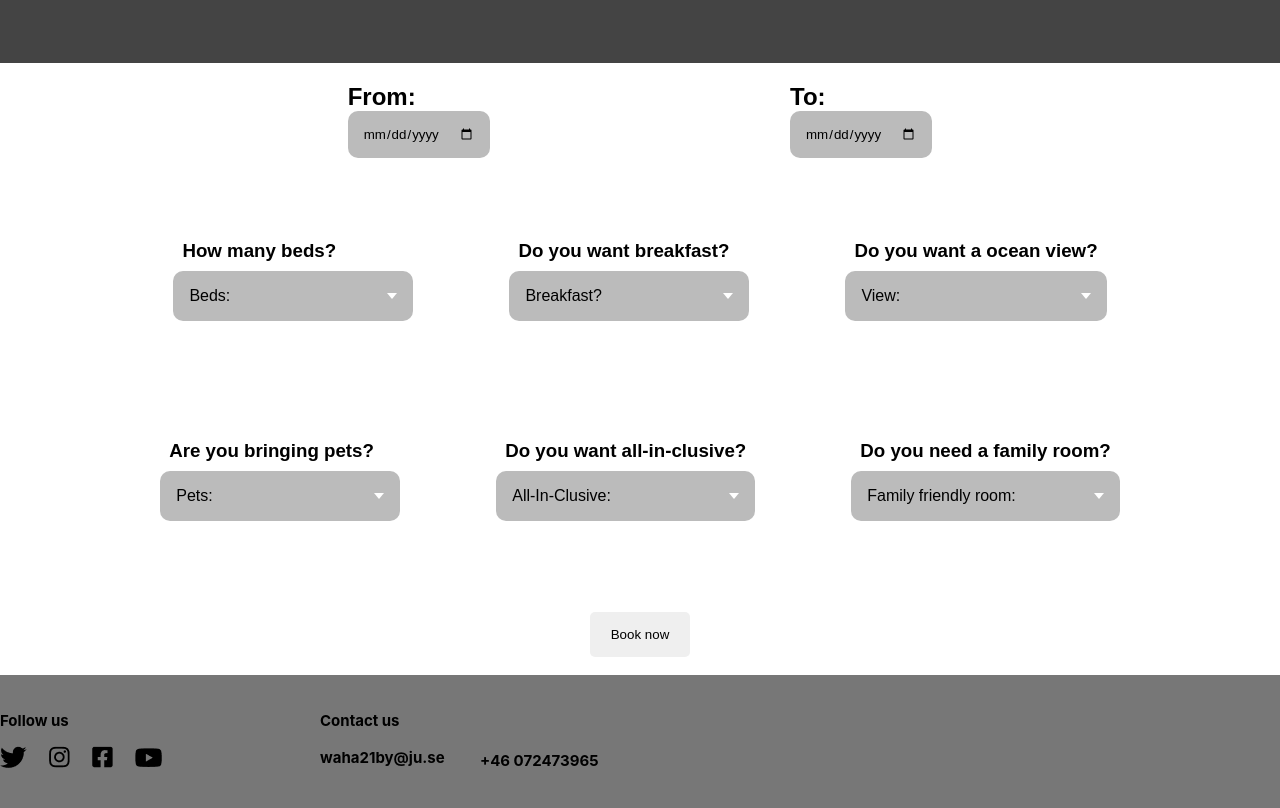
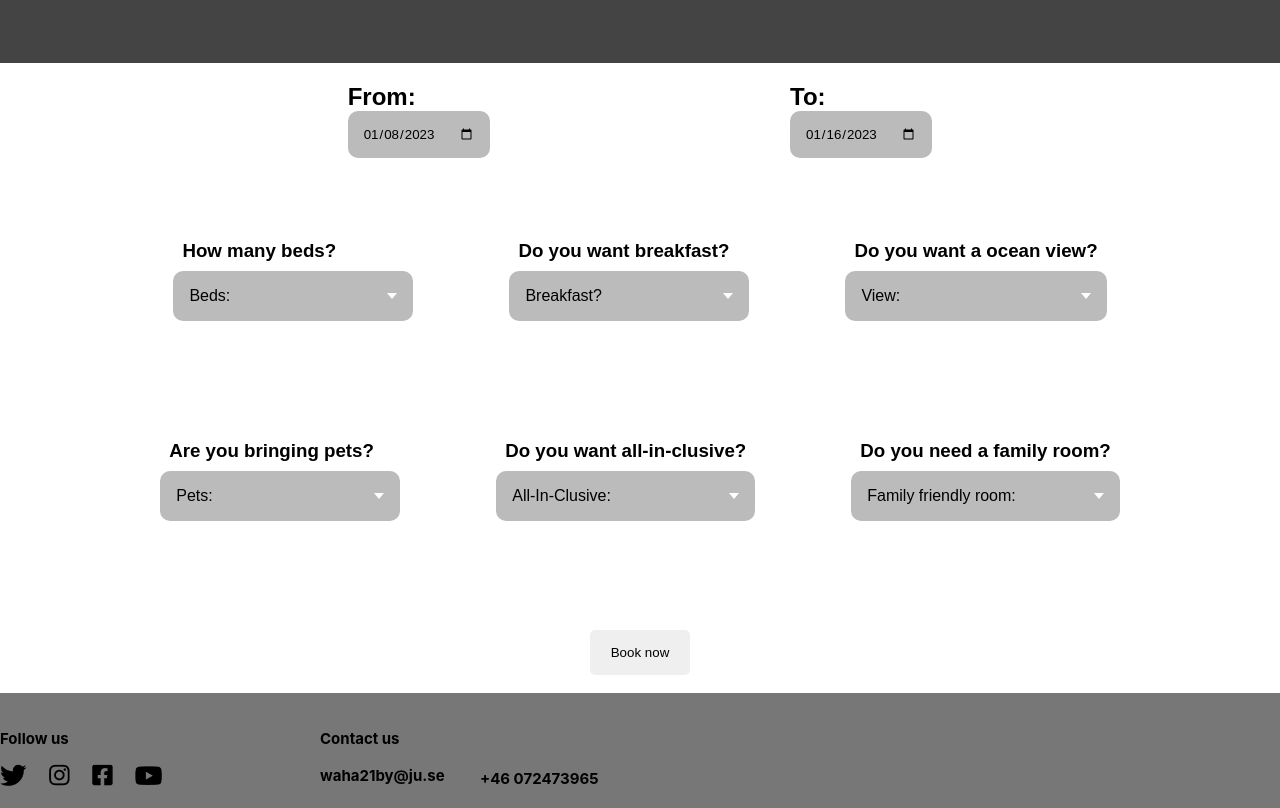
Before and after one commit to ju-nmd2022/wuid-project-group-3, a plain HTML site: page hotel-2.html in a window 1280 px wide. Shown: the part 1255-2063 px from the top of the page. Drawn offline with Linux system fonts and the light colour scheme.

Commit message:
changed date to match summary

```diff
--- a/hotel-2.html
+++ b/hotel-2.html
@@ -121,12 +121,12 @@
       <div class="from">
         <h2>From:</h2>
 
-        <input type="date" />
+        <input type="date" value="2023-01-08" />
       </div>
 
       <div class="to">
         <h2>To:</h2>
-        <input type="date" />
+        <input type="date" value="2023-01-16" />
       </div>
     </div>
     <br />
@@ -199,13 +199,13 @@
         </ul>
       </div>
     </div>
-    <br>
+    <br />
+    <br />
     <br>
     <div class="button-checkout">
       <a href="final-page.html"><button class="dropdown-2">Book now</button></a>
     </div>
     <br />
-
 
     <!-- Footer for every page in Guidewide -->
     <div class="footer">
```
Also changed, not shown: main.js (line endings or trailing spaces).
